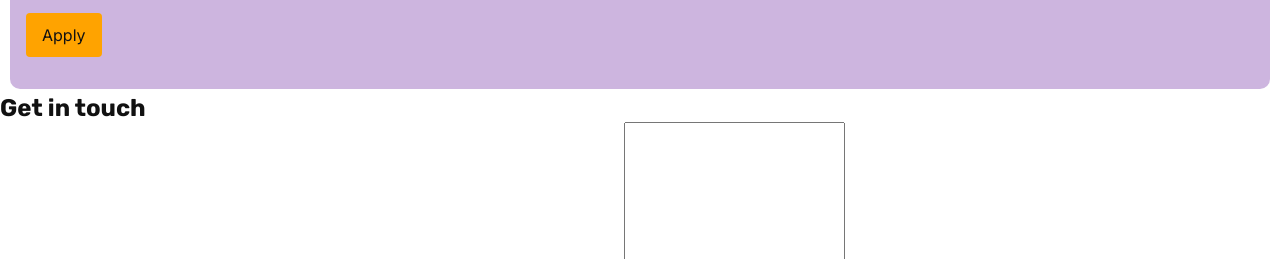
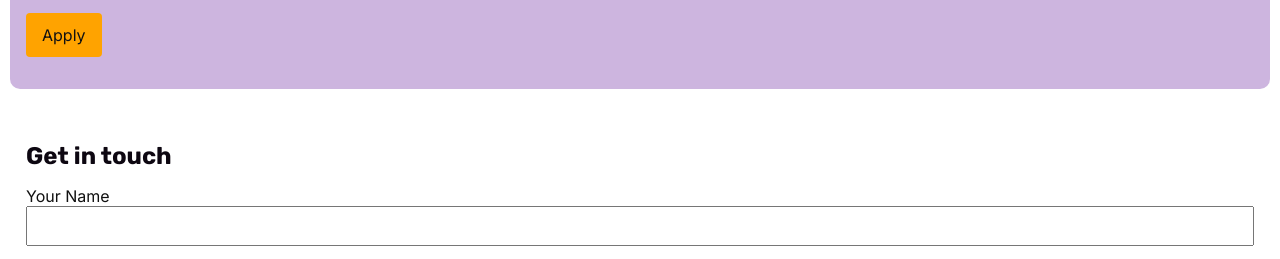
Before and after one commit to SHS-Peb/SheCodesPlus1, a plain HTML site: page index.html in a window 1280 px wide. Shown: the part 777-1036 px from the top of the page. Drawn offline with Linux system fonts and the light colour scheme.

Commit message:
contact form

```diff
--- a/style.css
+++ b/style.css
@@ -166,3 +166,41 @@ header .mobile-header {
  article p {
    margin-bottom: 16px;
  }
+
+ /* .contact-form */
+ .contact-form {
+   padding: 48px 16px;
+   border-radius: 10px;
+   margin: 5px 10px;
+ }
+
+ .contact-form input,
+ .contact-form select {
+   display: block;
+   width: 100%;
+   padding: 8px;
+   margin-bottom: 16px;
+ }
+
+ .contact-form textarea {
+   display: block;
+   width: 100%;
+   padding: 8px;
+ }
+
+ .contact-form label {
+   display: block;
+   width: 100%;
+ }
+
+ .contact-form h2 {
+   color: var(--base-dark);
+   margin-bottom: 16px;
+ }
+
+ .contact-form input[type="submit"] {
+   background-color: var(--action);
+   border: 0;
+   margin-top: 8px;
+   cursor: pointer;
+ }
```
